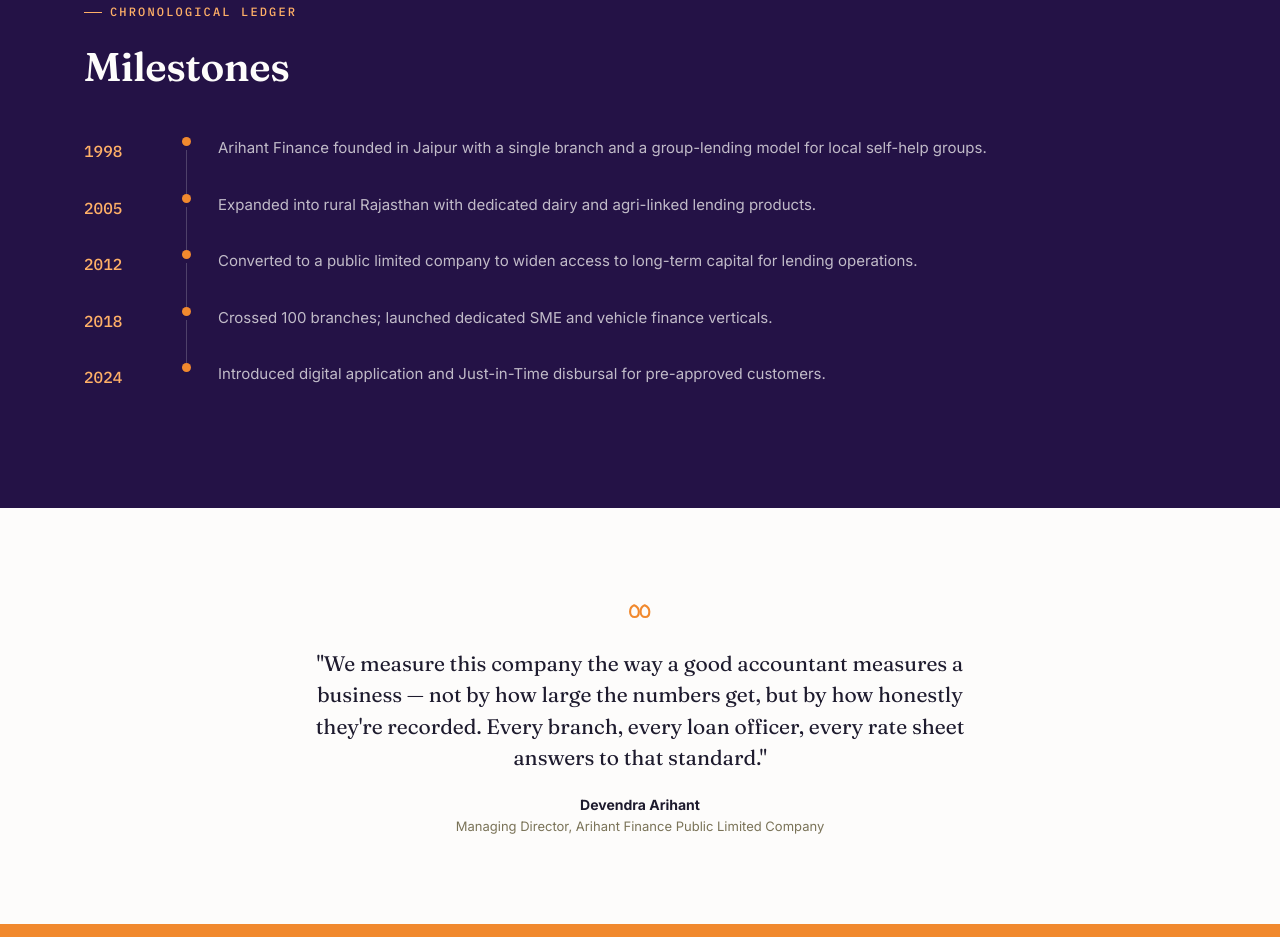
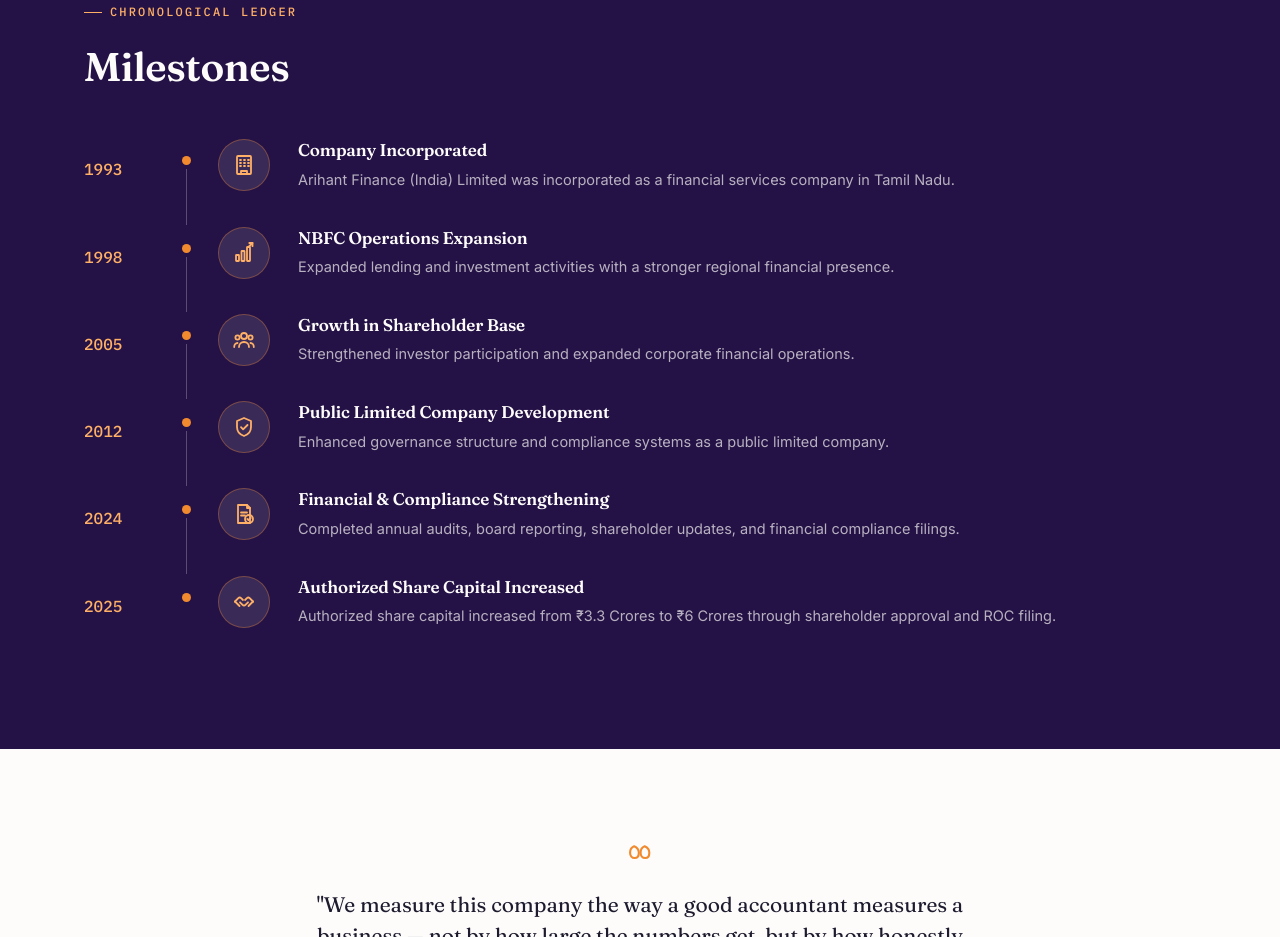
Before and after one commit to myinfotech16-svg/arihant-finance, a website: page about.html in a window 1280 px wide. Shown: the part 2357-3294 px from the top of the page. Drawn offline with Linux system fonts and the light colour scheme.

```diff
--- a/about.css
+++ b/about.css
@@ -9,12 +9,20 @@
 .about-seal-block p { margin-top: 18px; font-size: 13px; color: rgba(253,252,251,0.6); }
 
 .timeline { display: flex; flex-direction: column; }
-.timeline-row { display: grid; grid-template-columns: 70px 24px 1fr; gap: 20px; }
-.timeline-year { font-family: 'IBM Plex Mono', monospace; color: var(--accent-light); padding-top: 2px; }
+.timeline-row { display: grid; grid-template-columns: 70px 24px 60px 1fr; gap: 20px; }
+.timeline-year { font-family: 'IBM Plex Mono', monospace; color: var(--accent-light); padding-top: 20px; }
 .timeline-line { display: flex; flex-direction: column; align-items: center; }
-.timeline-dot { width: 9px; height: 9px; border-radius: 50%; background: var(--accent); flex-shrink: 0; }
-.timeline-connector { flex: 1; width: 1px; background: rgba(253,252,251,0.2); margin-top: 4px; }
-.timeline-row p { color: rgba(253,252,251,0.72); padding-bottom: 34px; font-size: 15px; margin: 0; }
+.timeline-dot { width: 9px; height: 9px; border-radius: 50%; background: var(--accent); flex-shrink: 0; margin-top: 19px; }
+.timeline-connector { flex: 1; width: 1px; background: rgba(253,252,251,0.25); margin-top: 4px; min-height: 30px; }
+.timeline-icon { margin-top: 2px; border: 1px solid rgba(241,137,46,0.35); }
+.timeline-content { padding-bottom: 34px; }
+.timeline-content h4 { color: var(--paper); font-size: 17px; margin-bottom: 6px; }
+.timeline-content p { color: rgba(253,252,251,0.68); font-size: 14.5px; margin: 0; }
+@media (max-width: 640px) {
+  .timeline-row { grid-template-columns: 54px 20px 48px 1fr; gap: 12px; }
+  .timeline-icon { width: 40px; height: 40px; }
+  .timeline-icon svg { width: 19px; height: 19px; }
+}
 
 .leadership-block { max-width: 720px; text-align: center; margin: 0 auto; }
 .leadership-block svg { width: 28px; height: 28px; color: var(--accent); }
--- a/about.js
+++ b/about.js
@@ -7,11 +7,12 @@
 ];
 
 const MILESTONES = [
-  { year: "1998", text: "Arihant Finance founded in Jaipur with a single branch and a group-lending model for local self-help groups." },
-  { year: "2005", text: "Expanded into rural Rajasthan with dedicated dairy and agri-linked lending products." },
-  { year: "2012", text: "Converted to a public limited company to widen access to long-term capital for lending operations." },
-  { year: "2018", text: "Crossed 100 branches; launched dedicated SME and vehicle finance verticals." },
-  { year: "2024", text: "Introduced digital application and Just-in-Time disbursal for pre-approved customers." },
+  { year: "1993", icon: "building", title: "Company Incorporated", text: "Arihant Finance (India) Limited was incorporated as a financial services company in Tamil Nadu." },
+  { year: "1998", icon: "barsUpArrow", title: "NBFC Operations Expansion", text: "Expanded lending and investment activities with a stronger regional financial presence." },
+  { year: "2005", icon: "shareholderGroup", title: "Growth in Shareholder Base", text: "Strengthened investor participation and expanded corporate financial operations." },
+  { year: "2012", icon: "shieldCheck", title: "Public Limited Company Development", text: "Enhanced governance structure and compliance systems as a public limited company." },
+  { year: "2024", icon: "fileCheckBadge", title: "Financial & Compliance Strengthening", text: "Completed annual audits, board reporting, shareholder updates, and financial compliance filings." },
+  { year: "2025", icon: "handshake", title: "Authorized Share Capital Increased", text: "Authorized share capital increased from ₹3.3 Crores to ₹6 Crores through shareholder approval and ROC filing." },
 ];
 
 function renderValues() {
@@ -27,7 +28,11 @@
         <span class="timeline-dot"></span>
         ${i !== MILESTONES.length - 1 ? '<span class="timeline-connector"></span>' : ""}
       </div>
-      <p>${m.text}</p>
+      <span class="icon-badge on-dark timeline-icon">${iconSVG(m.icon, 24)}</span>
+      <div class="timeline-content">
+        <h4>${m.title}</h4>
+        <p>${m.text}</p>
+      </div>
     </div>`).join("");
 }
 
--- a/common/common.js
+++ b/common/common.js
@@ -38,7 +38,12 @@
   linkedin: '<rect x="3" y="3" width="18" height="18" rx="2"/><path d="M7.5 10v7"/><circle cx="7.5" cy="7" r="1"/><path d="M11.5 17v-4c0-1.5 1-2.5 2.5-2.5s2.5 1 2.5 2.5v4"/><path d="M11.5 10v7"/>',
   instagram: '<rect x="3" y="3" width="18" height="18" rx="5"/><circle cx="12" cy="12" r="4"/><circle cx="17" cy="7" r="1"/>',
   target: '<circle cx="12" cy="12" r="8"/><circle cx="12" cy="12" r="4.5"/><circle cx="12" cy="12" r="1"/>',
-  handshake: '<path d="M2 12l4-4 4 3-2 2"/><path d="M22 12l-4-4-4 3 2 2"/><path d="M10 11l2 2 2-2 3.5 3.5a1.6 1.6 0 0 1-2.3 2.3L14 15.5"/><path d="M10 11l-1.5 1.5a1.6 1.6 0 0 0 2.3 2.3"/><path d="M12.3 15.3a1.6 1.6 0 0 0 2.3 2.2"/>',
+  handshake: '<path d="M3 11.5l3.3-3.3a2 2 0 0 1 2.8 0L11 10"/><path d="M21 11.5l-3.3-3.3a2 2 0 0 0-2.8 0L13 10"/><path d="M8 12.3l2.6 2.6a1.9 1.9 0 0 0 2.8 0l2.6-2.6"/><path d="M3 11.5l4.5 4.5"/><path d="M21 11.5l-4.5 4.5"/>',
+  building: '<rect x="5" y="3" width="14" height="18" rx="1"/><path d="M9 21v-3h6v3"/><path d="M8 7h1M8 10h1M8 13h1M12 7h1M12 10h1M12 13h1M16 7h1M16 10h1M16 13h1"/>',
+  shieldCheck: '<path d="M12 3l7 3v6c0 4.5-3 7.7-7 9-4-1.3-7-4.5-7-9V6z"/><path d="M9 12.2l2.1 2.1L15.5 10"/>',
+  barsUpArrow: '<rect x="4" y="14" width="3" height="6" rx="0.5"/><rect x="9.5" y="10" width="3" height="10" rx="0.5"/><rect x="15" y="6" width="3" height="14" rx="0.5"/><path d="M16.5 6l4-4"/><path d="M17.3 2h3.2v3.2"/>',
+  shareholderGroup: '<circle cx="12" cy="8" r="3"/><path d="M7 19c0-3 2.2-5 5-5s5 2 5 5"/><circle cx="5.5" cy="9.5" r="2.1"/><path d="M2.2 19c0-2.2 1.5-4 3.3-4"/><circle cx="18.5" cy="9.5" r="2.1"/><path d="M21.8 19c0-2.2-1.5-4-3.3-4"/>',
+  fileCheckBadge: '<path d="M6 3h9l3 3v15H6z"/><path d="M15 3v3h3"/><path d="M9 10.5h6M9 13.5h4"/><circle cx="17" cy="17" r="4"/><path d="M15.3 17l1.2 1.2 2.2-2.2"/>',
 };
 
 function iconSVG(name, size) {
```
